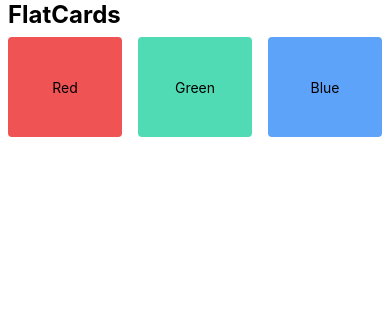
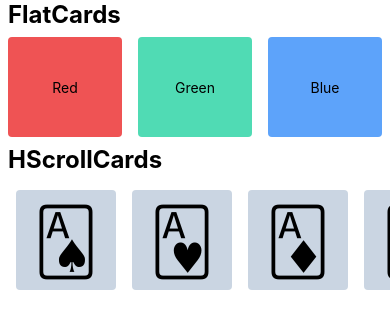
Before and after one commit to doffing81/NativeProjects, a React Native app in the folder Styler/: screen / in a window 390 px wide. Shown: the top 328 px of the page. Built offline with nearby package versions, Linux system fonts and the light colour scheme.

Commit message:
Add `HScrollCards` component

```diff
--- a/Styler/App.tsx
+++ b/Styler/App.tsx
@@ -1,12 +1,14 @@
 import { View, Text, SafeAreaView, ScrollView } from 'react-native'
 import React from 'react'
 import FlatCards from './components/FlatCards'
+import HScrollCards from './components/HScrollCards'
 
 const App = () => {
   return (
     <SafeAreaView>
       <ScrollView>
         <FlatCards />
+        <HScrollCards />
       </ScrollView>
     </SafeAreaView>
   )
--- /dev/null
+++ b/Styler/components/HScrollCards.tsx
@@ -0,0 +1,57 @@
+import { ScrollView, StyleSheet, Text, View } from 'react-native'
+import React from 'react'
+
+export default function HScrollCards() {
+  return (
+    <View>
+      <Text style={styles.headingText}>HScrollCards</Text>
+      <ScrollView horizontal={true} style={styles.container}>
+        <View style={[styles.card, styles.elevatedCard]}>
+            <Text style={{fontSize: 64}}>🂡</Text>
+        </View>
+        <View style={[styles.card, styles.elevatedCard]}>
+            <Text style={{fontSize: 64}}>🂱</Text>
+        </View>
+        <View style={[styles.card, styles.elevatedCard]}>
+            <Text style={{fontSize: 64}}>🃁</Text>
+        </View>
+        <View style={[styles.card, styles.elevatedCard]}>
+            <Text style={{fontSize: 64}}>🃑</Text>
+        </View>
+        <View style={[styles.card, styles.elevatedCard]}>
+            <Text style={{fontSize: 64}}>🂮</Text>
+        </View>
+        <View style={[styles.card, styles.elevatedCard]}>
+            <Text style={{fontSize: 64}}>🂾</Text>
+        </View>
+        <View style={[styles.card, styles.elevatedCard]}>
+            <Text style={{fontSize: 64}}>🃎</Text>
+        </View>
+      </ScrollView>
+    </View>
+  )
+}
+
+const styles = StyleSheet.create({
+    headingText: {
+        fontSize: 24,
+        fontWeight: 'bold',
+        paddingHorizontal: 8
+      },
+      container: {
+        padding: 8
+      },
+      card: {
+        flex: 1,
+        alignItems: 'center',
+        justifyContent: 'center',
+        width: 100,
+        height: 100,
+        borderRadius: 4,
+        margin: 8
+      },
+      elevatedCard: {
+        backgroundColor: "#cad5e2",
+        elevation: 4
+      }
+})
```
Also changed, not shown: 1 other file (tests, documents, lock files or other folders).
